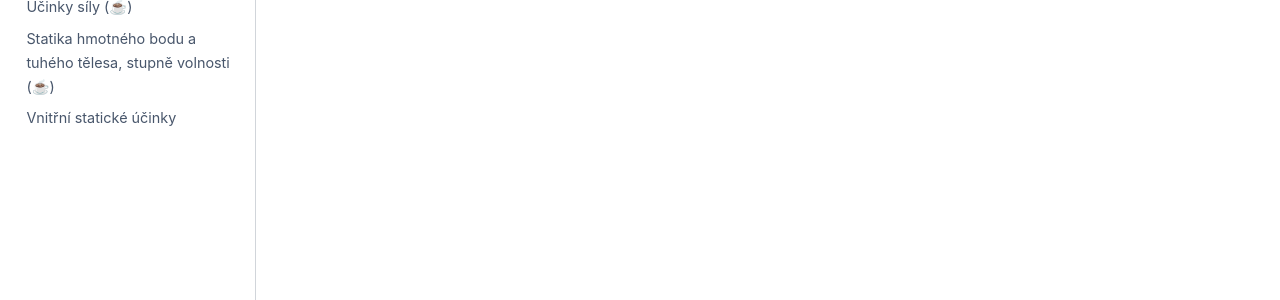
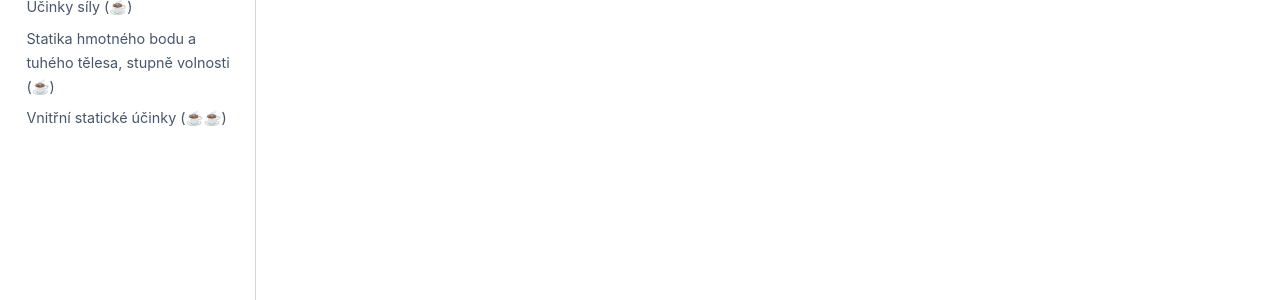
Before and after one commit to petr-henys/TME, a Jupyter Book: the page built from README.md, in a window 1280 px wide. Shown: the part 239-539 px from the top of the page. Built offline with Jupyter Book 1.0.4 settings and Sphinx 7.4.7 and the Sphinx Book theme 1.1.4, drawn with Linux system fonts in a browser that asks for light colours; some of the changed lines change nothing that is shown.

Commit message:
obtiznost vsu

```diff
--- a/_toc.yml
+++ b/_toc.yml
@@ -7,4 +7,4 @@ chapters:
 - file: uvod_do_mechaniky
 - file: ucinky_sily
 - file: statika_hb
-- file: prednaska_priklad01.ipynb
+- file: vsu.ipynb
```
Also changed, not shown: vsu.ipynb.
